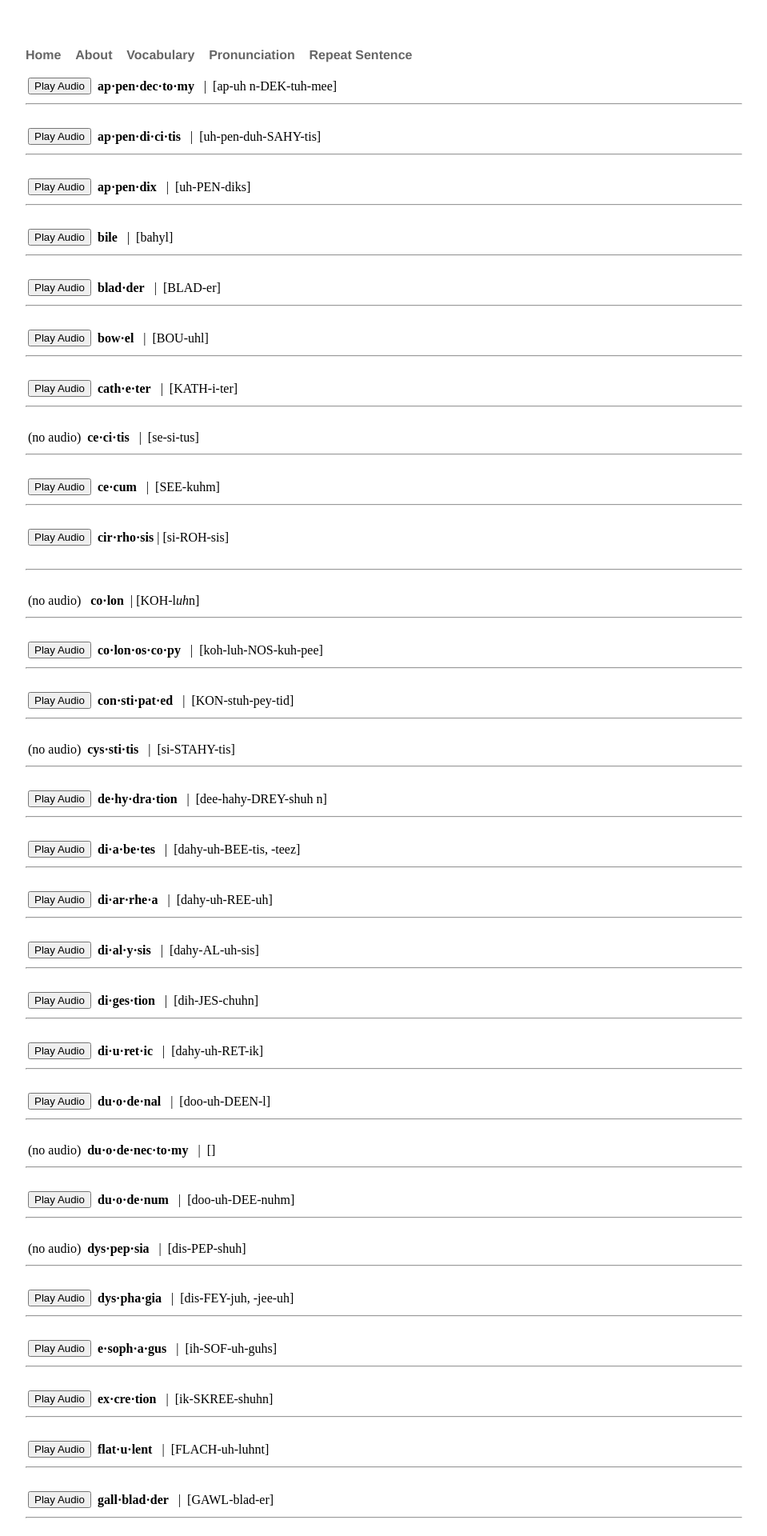
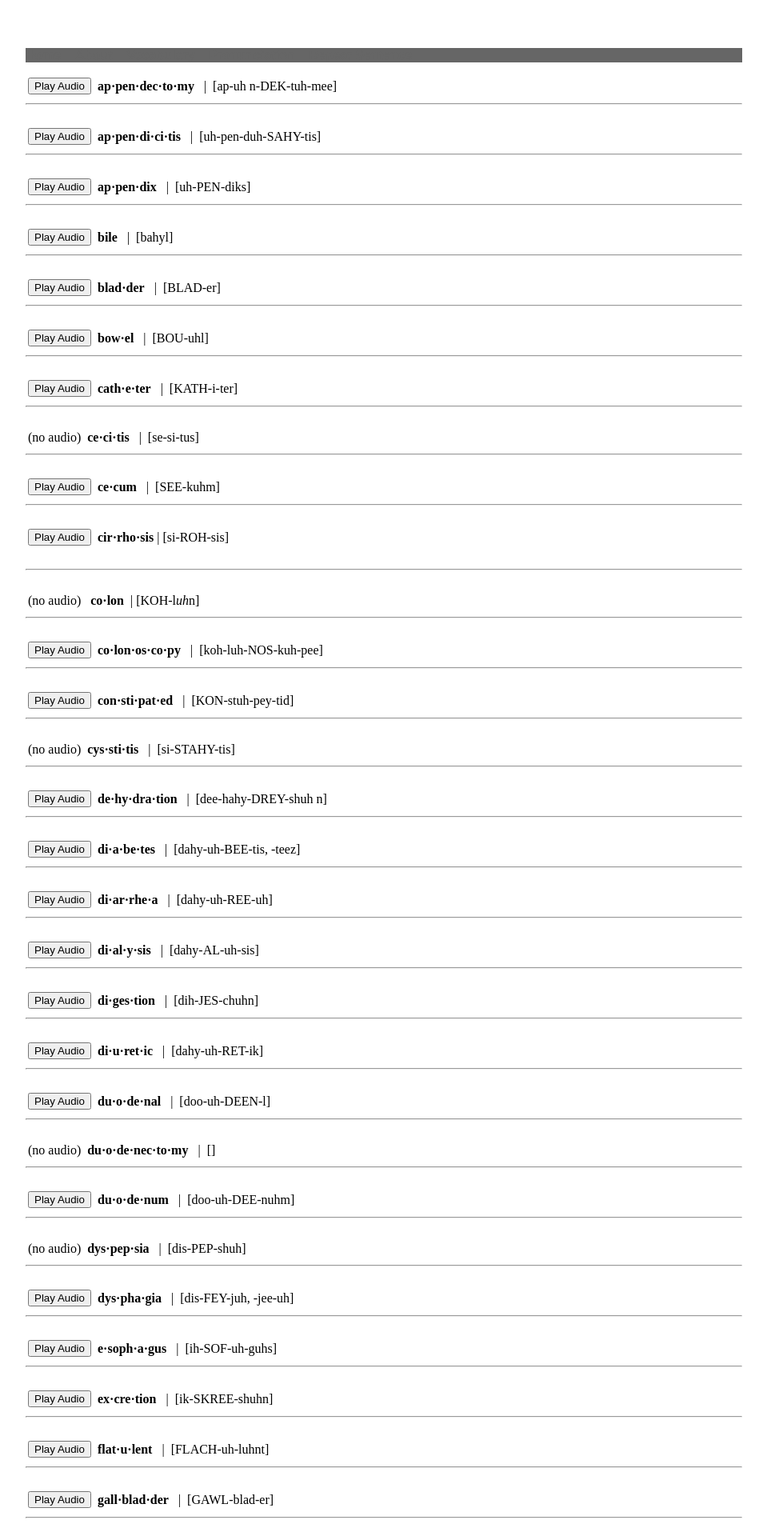
Before and after one commit to PrepMI/prepmi.github.io, a Jekyll site: the page built from pronunciation/list03.html, in a window 1280 px wide. Shown: the top 1920 px of the page at 80% size, without its empty margins (160-1119 px from the left). Built offline with Jekyll 4.4.1, drawn with Linux system fonts in a browser that asks for light colours.

Commit message:
Update default.html

```diff
--- a/_layouts/default.html
+++ b/_layouts/default.html
@@ -6,7 +6,7 @@
          <link rel="stylesheet" type="text/css" href="/css/main.css">
       </head>
       <body>
-         <nav>
+         <nav style="background-color: #666">
             <ul>
                <li><a href="/">Home</a>&nbsp; &nbsp;</li>
                <li><a href="/about">About</a>&nbsp; &nbsp;</li>
```
